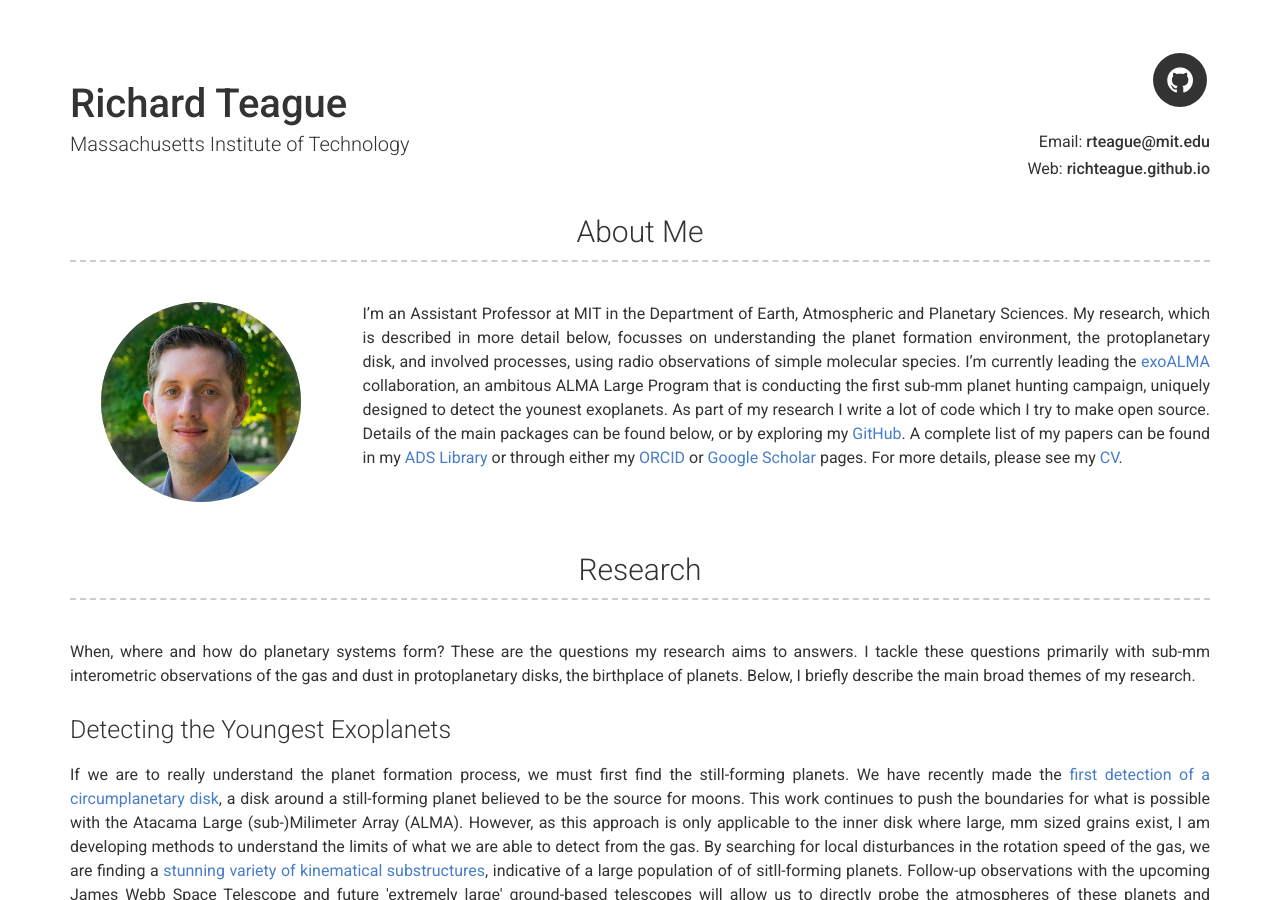
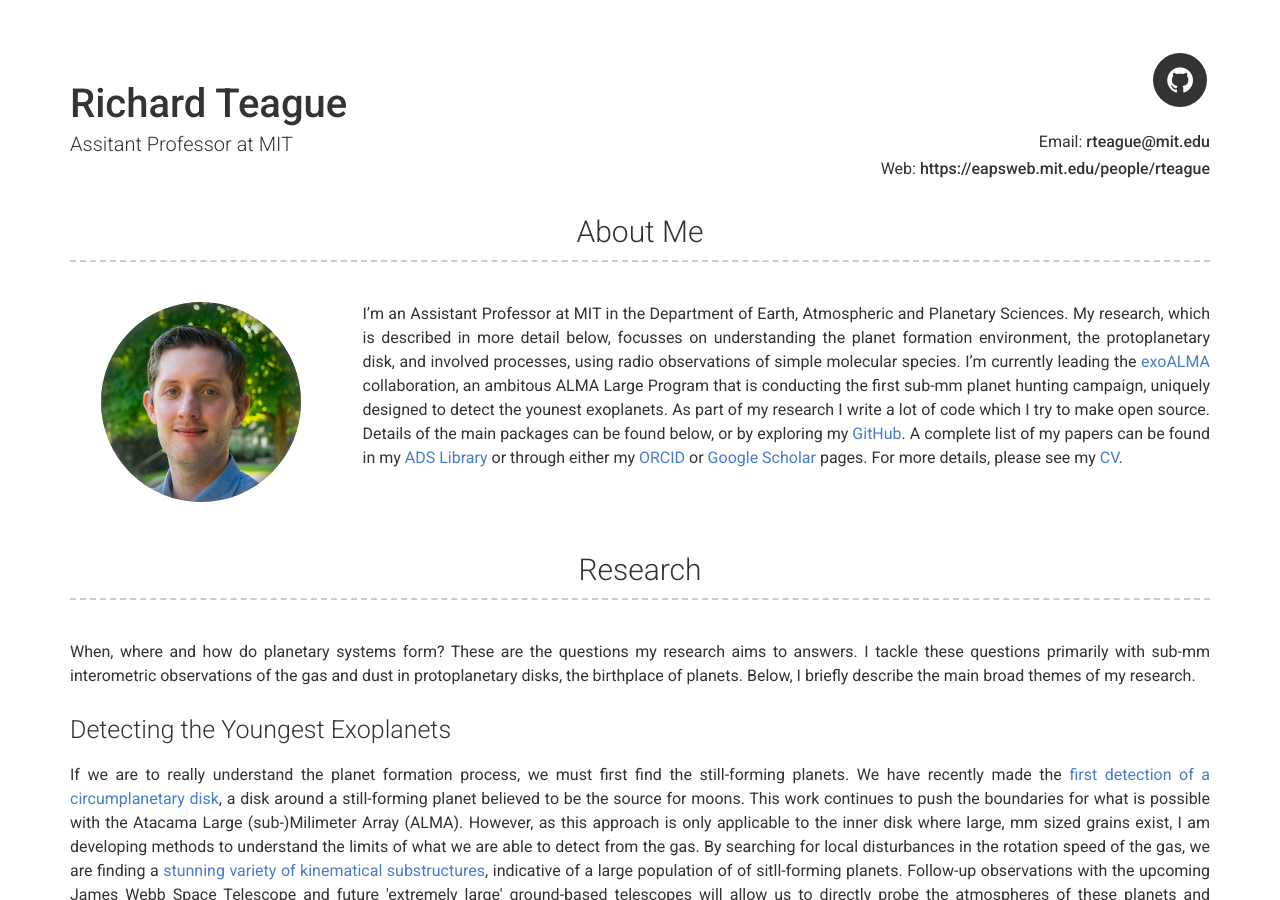
Before and after one commit to richteague/richteague.github.io, a Jekyll site: the page built from index.md, in a window 1280 px wide and 900 px high. Built offline with Jekyll 4.4.1, drawn with Linux system fonts in a browser that asks for light colours.

Commit message:
Update _config.yml

```diff
--- a/_config.yml
+++ b/_config.yml
@@ -4,10 +4,10 @@ repository: richteague.github.io
 
 # Personal info
 name: Richard Teague
-title: Massachusetts Institute of Technology
+title: Assitant Professor at MIT
 phone: (+1)617-495-7259
 email: rteague@mit.edu
-website: richteague.github.io
+website: https://eapsweb.mit.edu/people/rteague
 
 # Social links
 github_username: richteague
```
